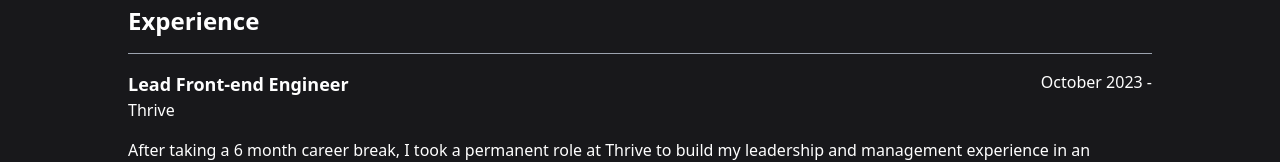
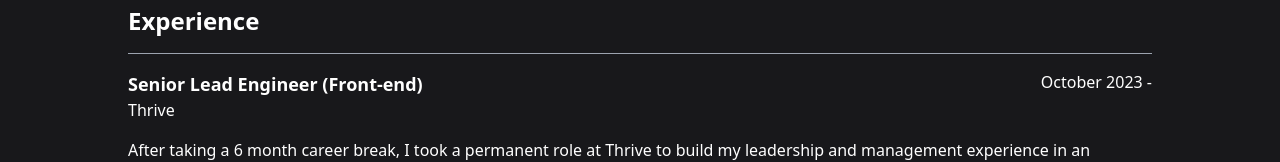
Before and after one commit to simonrose121/simon-rose.co.uk, a Next.js app: page / in a window 1280 px wide. Shown: the part 755-917 px from the top of the page. Built offline with nearby package versions, Linux system fonts and the light colour scheme.

Commit message:
fix: thrive job title

```diff
--- a/content/experience.ts
+++ b/content/experience.ts
@@ -9,7 +9,7 @@ export type PositionType = {
 
 export const experiences: Array<PositionType> = [
 	{
-		title: 'Lead Front-end Engineer',
+		title: 'Senior Lead Engineer (Front-end)',
 		place: 'Thrive',
 		placeUrl: 'https://www.thrivelearning.com/',
 		dates: 'October 2023 -',
```
